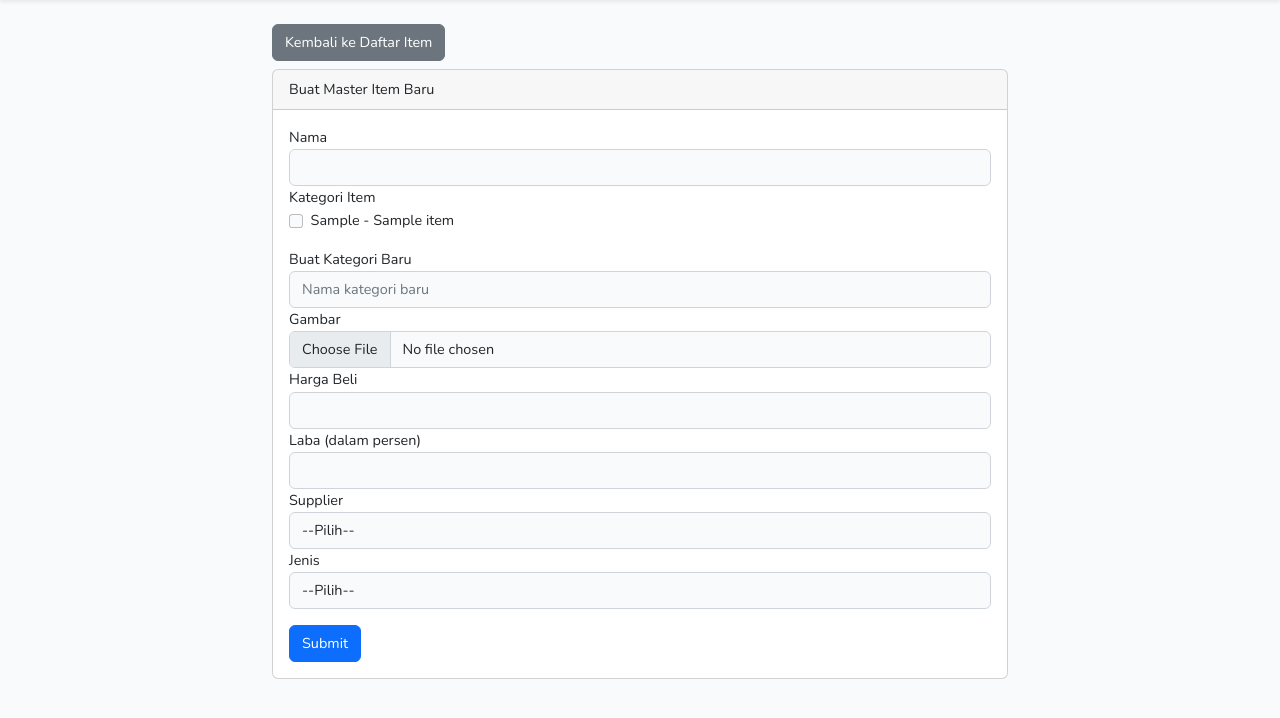
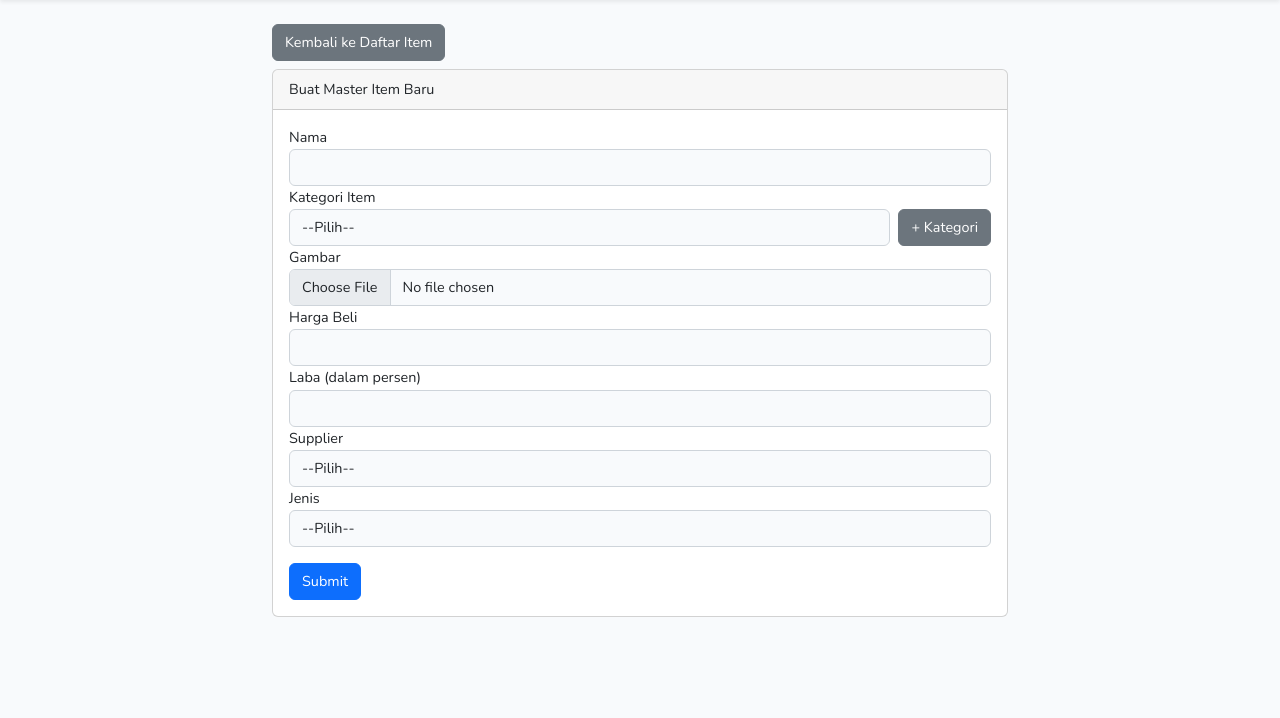
Before and after one commit to M-Surya-S/medifyid-test, a Laravel app: page /master-items/form/new in a window 1280 px wide. Shown: the part 55-773 px from the top of the page. Run offline with Laravel 9, Linux system fonts and the light colour scheme; tables that the repository leaves empty hold one stand-in row (values such as "Sample post"); style sheets or scripts are compiled from the project's sources; parts of the project's set-up code (start-up, migrations or seed data) failed here and were passed over.

Commit message:
feat(kategori, master): add return_to parameter for improved navigation and item creation

```diff
--- a/app/Http/Controllers/MasterItemsController.php
+++ b/app/Http/Controllers/MasterItemsController.php
@@ -52,16 +52,17 @@ class MasterItemsController extends Controller
         $data['item'] = $item;
         $data['method'] = $method;
         $data['kategoriItems'] = KategoriItem::orderBy('nama')->get();
-        $data['selectedKategoriIds'] = $method == 'edit'
-            ? $item->kategoriItems()->pluck('kategori_items.id')->toArray()
-            : [];
+        $data['selectedKategoriId'] = $method == 'edit'
+            ? $item->kategoriItems()->value('kategori_items.id')
+            : null;
 
         return view('master_items.form.index', $data);
     }
 
-    public function singleView($kode)
+    public function singleView(Request $request, $kode)
     {
         $data['data'] = MasterItem::where('kode', $kode)->first();
+        $data['returnTo'] = $request->input('return_to', url('master-items'));
         return view('master_items.single.index', $data);
     }
 
@@ -74,26 +75,18 @@ class MasterItemsController extends Controller
             'supplier' => ['required', 'string', 'max:255'],
             'jenis' => ['required', 'string', 'max:255'],
             'gambar' => ['nullable', 'image', 'mimes:jpg,jpeg,png,webp', 'max:2048'],
-            'kategori_ids' => ['nullable', 'array'],
-            'kategori_ids.*' => ['integer', 'exists:kategori_items,id'],
-            'kategori_baru_nama' => ['nullable', 'string', 'max:255'],
+            'kategori_id' => ['nullable', 'integer', 'exists:kategori_items,id'],
         ]);
 
         if ($method == 'new') {
             $data_item = new MasterItem;
-            $kode = MasterItem::count('id');
-            $kode = $kode + 1;
-            $kode = str_pad($kode, 5, '0', STR_PAD_LEFT);
-            sleep(3);
         } else {
             $data_item = MasterItem::findOrFail($id);
-            $kode = $data_item->kode;
         }
 
         $data_item->nama = $validated['nama'];
         $data_item->harga_beli = $validated['harga_beli'];
         $data_item->laba = $validated['laba'];
-        $data_item->kode = $kode;
         $data_item->supplier = $validated['supplier'];
         $data_item->jenis = $validated['jenis'];
 
@@ -110,29 +103,13 @@ class MasterItemsController extends Controller
             $data_item->save();
         }
 
-        $kategoriIds = $request->input('kategori_ids', []);
+        $kategoriIds = $request->filled('kategori_id')
+            ? [$request->input('kategori_id')]
+            : [];
 
-        if ($request->filled('kategori_baru_nama')) {
-            $kategoriBaru = KategoriItem::create([
-                'nama' => $validated['kategori_baru_nama'],
-                'kode' => $this->generateKategoriKode(),
-            ]);
-            $kategoriIds[] = $kategoriBaru->id;
-        }
-
-        $data_item->kategoriItems()->sync(array_unique($kategoriIds));
+        $data_item->kategoriItems()->sync($kategoriIds);
 
         return redirect('master-items');
-    }
-
-    private function generateKategoriKode()
-    {
-        do {
-            $next = KategoriItem::count() + 1;
-            $kode = 'KAT' . str_pad((string) $next, 5, '0', STR_PAD_LEFT);
-        } while (KategoriItem::where('kode', $kode)->exists());
-
-        return $kode;
     }
 
     public function delete($id)
--- a/resources/views/kategori_items/create.blade.php
+++ b/resources/views/kategori_items/create.blade.php
@@ -5,7 +5,7 @@
     <div class="row justify-content-center">
         <div class="col-md-8">
             <div class="form-group mb-2">
-                <a href="{{ route('kategori-items.index') }}" class="btn btn-secondary">Kembali ke Daftar Kategori</a>
+                <a href="{{ $returnTo ?: route('kategori-items.index') }}" class="btn btn-secondary">Kembali ke Daftar Kategori</a>
             </div>
 
             <div class="card">
@@ -14,6 +14,7 @@
                 <div class="card-body">
                     <form method="POST" action="{{ route('kategori-items.store') }}">
                         @csrf
+                        <input type="hidden" name="return_to" value="{{ $returnTo }}">
 
                         <div class="form-group">
                             <label>Nama</label>
--- a/resources/views/kategori_items/index.blade.php
+++ b/resources/views/kategori_items/index.blade.php
@@ -5,7 +5,7 @@
         <div class="row justify-content-center">
             <div class="col-md-8">
                 <div class="form-group mb-2">
-                    <a href="{{ route('kategori-items.create') }}" class="btn btn-secondary">+ Kategori Item Baru</a>
+                    <a href="{{ route('kategori-items.create', ['return_to' => url()->current()]) }}" class="btn btn-secondary">+ Kategori Item Baru</a>
                 </div>
 
                 <div class="card">
--- a/resources/views/kategori_items/show.blade.php
+++ b/resources/views/kategori_items/show.blade.php
@@ -43,7 +43,7 @@
                                             <td>{{ number_format($item->harga_beli, 0, ',', '.') }}</td>
                                             <td>
                                                 <a class="btn btn-sm btn-primary"
-                                                    href="{{ url('master-items/view/' . $item->kode) }}">View</a>
+                                                    href="{{ url('master-items/view/' . $item->kode) . '?return_to=' . urlencode(url()->current()) }}">View</a>
                                             </td>
                                         </tr>
                                     @empty
--- a/resources/views/master_items/form/form.blade.php
+++ b/resources/views/master_items/form/form.blade.php
@@ -14,31 +14,19 @@
 
     <div class="form-group">
         <label>Kategori Item</label>
-        @if ($kategoriItems->isEmpty())
-            <p class="text-muted">Belum ada kategori.</p>
-        @else
-            @foreach ($kategoriItems as $kategori)
-                <div class="form-check">
-                    <input type="checkbox" class="form-check-input" name="kategori_ids[]" value="{{ $kategori->id }}"
-                        id="kategori-{{ $kategori->id }}"
-                        @if (in_array($kategori->id, $selectedKategoriIds)) checked @endif>
-                    <label class="form-check-label" for="kategori-{{ $kategori->id }}">
+        <div class="d-flex gap-2">
+            <select class="form-control" name="kategori_id">
+                <option value="">--Pilih--</option>
+                @foreach ($kategoriItems as $kategori)
+                    <option value="{{ $kategori->id }}"
+                        @if ($kategori->id == $selectedKategoriId) selected @endif>
                         {{ $kategori->kode }} - {{ $kategori->nama }}
-                    </label>
-                </div>
-            @endforeach
-        @endif
-        @error('kategori_ids')
-            <small class="text-danger">{{ $message }}</small>
-        @enderror
-    </div>
-
-    <div class="form-group mt-3">
-        <label>Buat Kategori Baru</label>
-        <input type="text" class="form-control" name="kategori_baru_nama"
-            value="{{ old('kategori_baru_nama') }}"
-            placeholder="Nama kategori baru">
-        @error('kategori_baru_nama')
+                    </option>
+                @endforeach
+            </select>
+            <a href="{{ route('kategori-items.create', ['return_to' => url()->current()]) }}" class="btn btn-secondary" style="white-space: nowrap">+ Kategori</a>
+        </div>
+        @error('kategori_id')
             <small class="text-danger">{{ $message }}</small>
         @enderror
     </div>
--- a/resources/views/master_items/index/js.blade.php
+++ b/resources/views/master_items/index/js.blade.php
@@ -45,7 +45,8 @@
                     harga_jual = Math.round(harga_jual)
                     var kode = item.kode;
 
-                    var html = `<a href="{{url('master-items/view/')}}/` + kode + `" class="btn btn-primary">View</a>`
+                    var returnTo = encodeURIComponent(window.location.href);
+                    var html = `<a href="{{url('master-items/view/')}}/` + kode + `?return_to=` + returnTo + `" class="btn btn-primary">View</a>`
 
                     $.each(item, function(obj_name, obj_value) {
                         if (obj_name == 'laba') return false;
--- a/resources/views/master_items/single/index.blade.php
+++ b/resources/views/master_items/single/index.blade.php
@@ -5,7 +5,7 @@
     <div class="row justify-content-center">
         <div class="col-md-8">
             <div class="form-group mb-2">
-                <a href="{{url('master-items')}}" class="btn btn-secondary">Kembali ke Daftar Item</a>
+                <a href="{{ $returnTo }}" class="btn btn-secondary">Kembali ke Daftar Item</a>
             </div>
             <div class="card">
                 <div class="card-header">Master Item</div>
```
Also changed, not shown: app/Http/Controllers/KategoriItemsController.php (+14 -2 lines).
